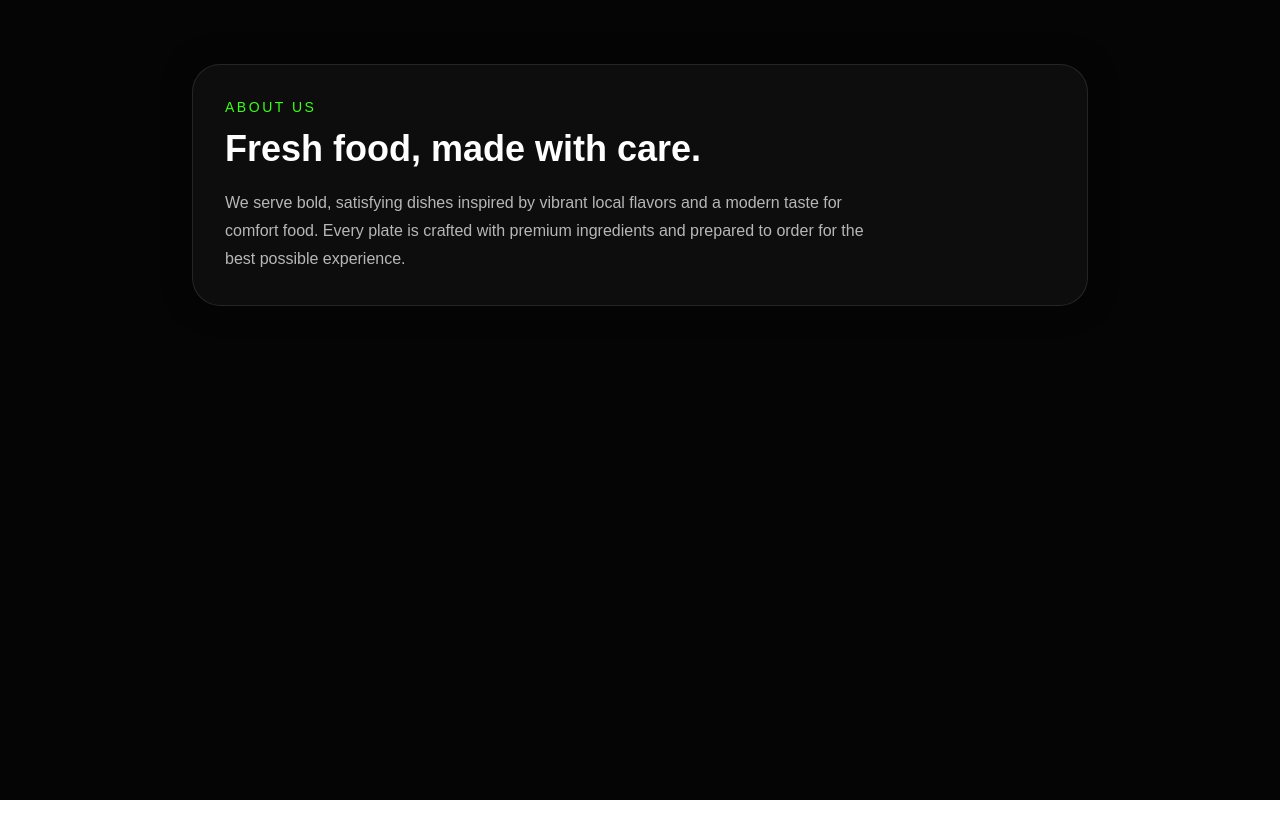
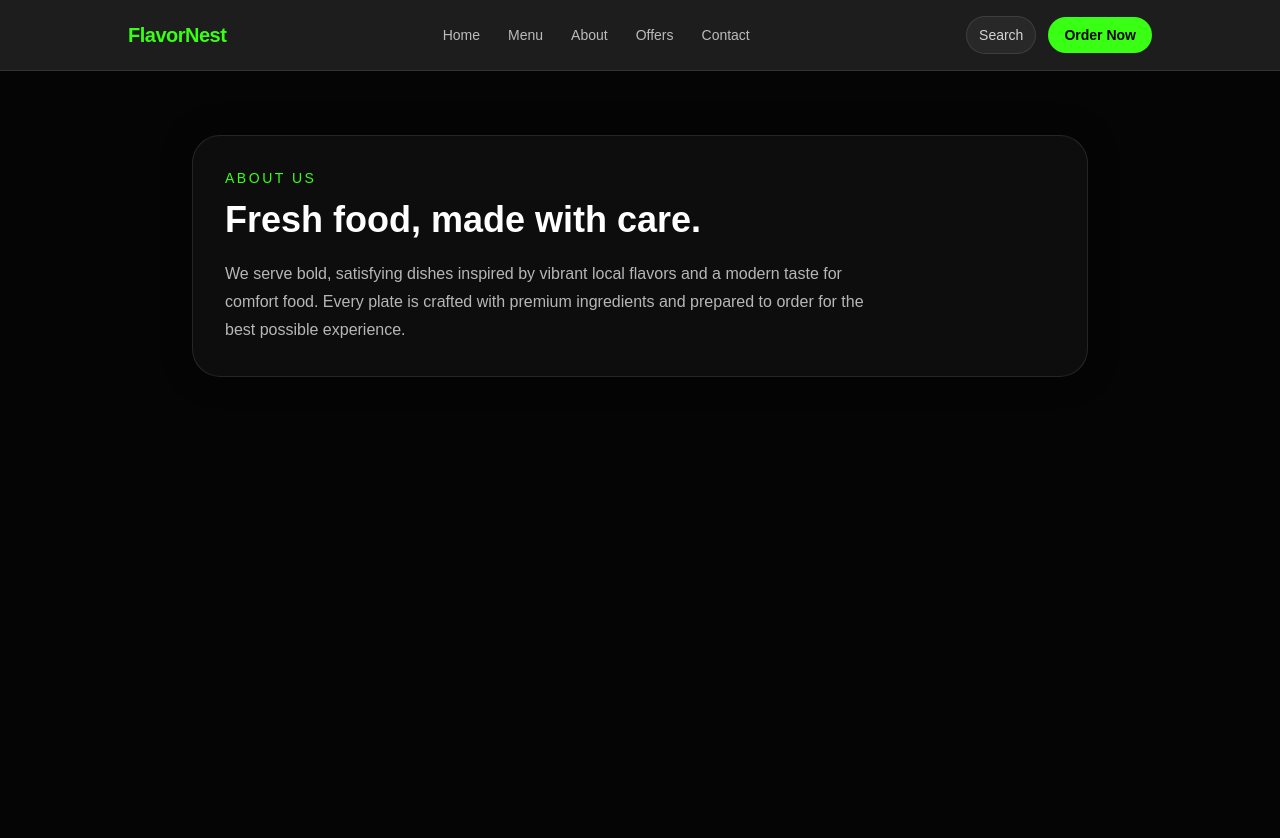
Before and after one commit to Reaksmey8/Next_JS_MiniProject, a Next.js app: page /about in a window 1280 px wide. Shown: the top 838 px of the page. Before the commit the page ends 800 px from the top, so only its background shows below. Built offline with nearby package versions, Linux system fonts and the light colour scheme.

Commit message:
Update project files

```diff
--- a/src/app/layout.tsx
+++ b/src/app/layout.tsx
@@ -1,29 +1,23 @@
 import type { Metadata } from "next";
-import { Geist, Geist_Mono } from "next/font/google";
 import "./globals.css";
-
-const geistSans = Geist({
-  variable: "--font-geist-sans",
-  subsets: ["latin"],
-});
-
-const geistMono = Geist_Mono({
-  variable: "--font-geist-mono",
-  subsets: ["latin"],
-});
+import Navbar from "@/components/Navbar";
 
 export const metadata: Metadata = {
-  title: "Create Next App",
-  description: "Generated by create next app",
+  title: "FlavorNest",
+  description: "Food menu and restaurant landing page",
 };
 
-export default function RootLayout({ children }: LayoutProps<"/">) {
+export default function RootLayout({
+  children,
+}: Readonly<{
+  children: React.ReactNode;
+}>) {
   return (
-    <html
-      lang="en"
-      className={`${geistSans.variable} ${geistMono.variable} h-full antialiased`}
-    >
-      <body className="min-h-full flex flex-col">{children}</body>
+    <html lang="en">
+      <body className="bg-[#050505] text-white antialiased">
+        <Navbar />
+        {children}
+      </body>
     </html>
   );
 }
--- a/src/app/page.tsx
+++ b/src/app/page.tsx
@@ -1,4 +1,5 @@
 import Image from "next/image";
+
 
 export default function Home() {
   return (
--- a/src/components/Navbar.tsx
+++ b/src/components/Navbar.tsx
@@ -2,18 +2,37 @@ import Link from "next/link";
 
 export default function Navbar() {
   return (
-    <header className="border-b border-white/10 bg-[#050505] text-white">
+    <header className="sticky top-0 z-50 border-b border-white/10 bg-[#050505]/90 backdrop-blur-md">
       <nav className="mx-auto flex max-w-6xl items-center justify-between px-4 py-4 sm:px-8 lg:px-16">
-        <Link href="/" className="text-lg font-bold text-[#39ff14]">
+        <Link href="/" className="text-xl font-black tracking-tight text-[#39ff14]">
           FlavorNest
         </Link>
-        <div className="flex items-center gap-4 text-sm text-white/70">
+
+        <div className="hidden items-center gap-7 text-sm font-medium text-white/70 md:flex">
+          <Link href="/" className="transition hover:text-white">
+            Home
+          </Link>
           <Link href="/foods" className="transition hover:text-white">
             Menu
           </Link>
           <Link href="/about" className="transition hover:text-white">
             About
           </Link>
+          <Link href="/offers" className="transition hover:text-white">
+            Offers
+          </Link>
+          <Link href="/contact" className="transition hover:text-white">
+            Contact
+          </Link>
+        </div>
+
+        <div className="flex items-center gap-3">
+          <button className="hidden rounded-full border border-white/10 bg-white/5 px-3 py-2 text-sm text-white/80 transition hover:bg-white/10 sm:block">
+            Search
+          </button>
+          <button className="rounded-full bg-[#39ff14] px-4 py-2 text-sm font-semibold text-[#050505] transition hover:bg-[#5dff5d]">
+            Order Now
+          </button>
         </div>
       </nav>
     </header>
```
